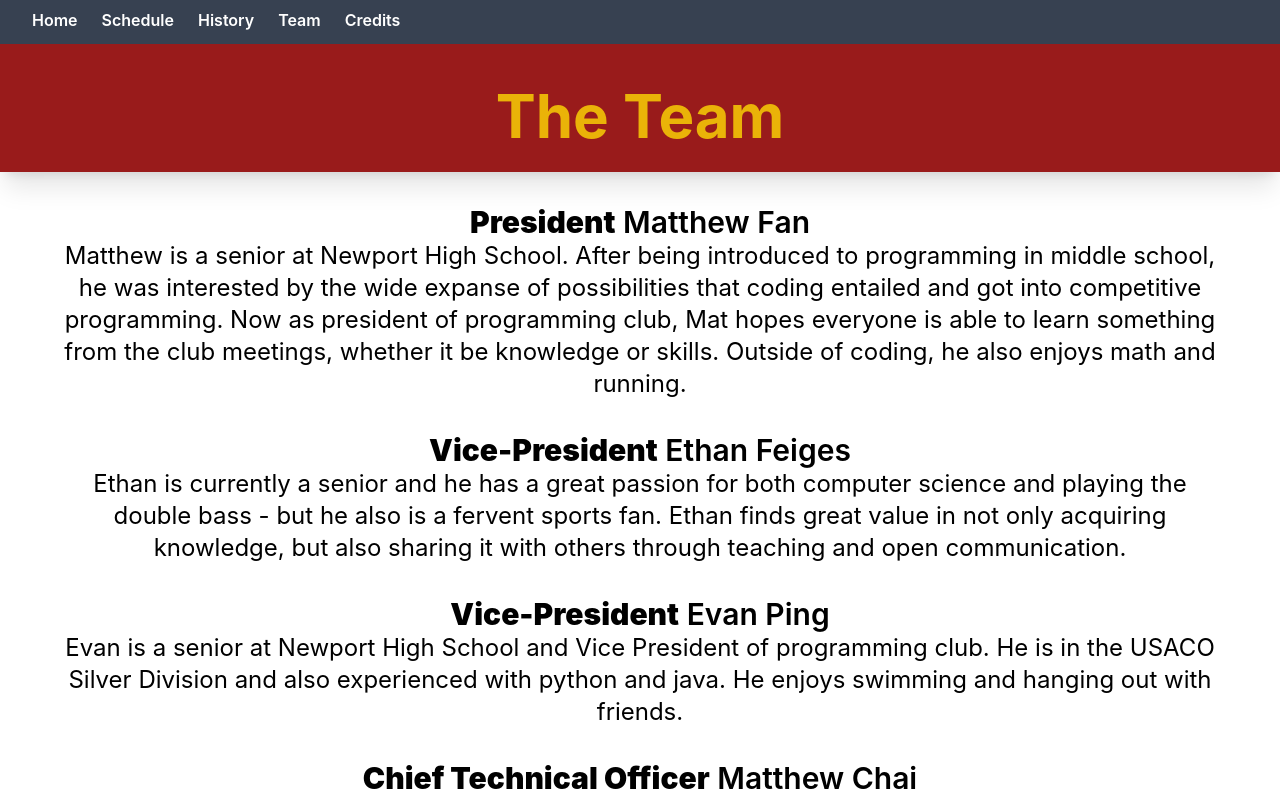
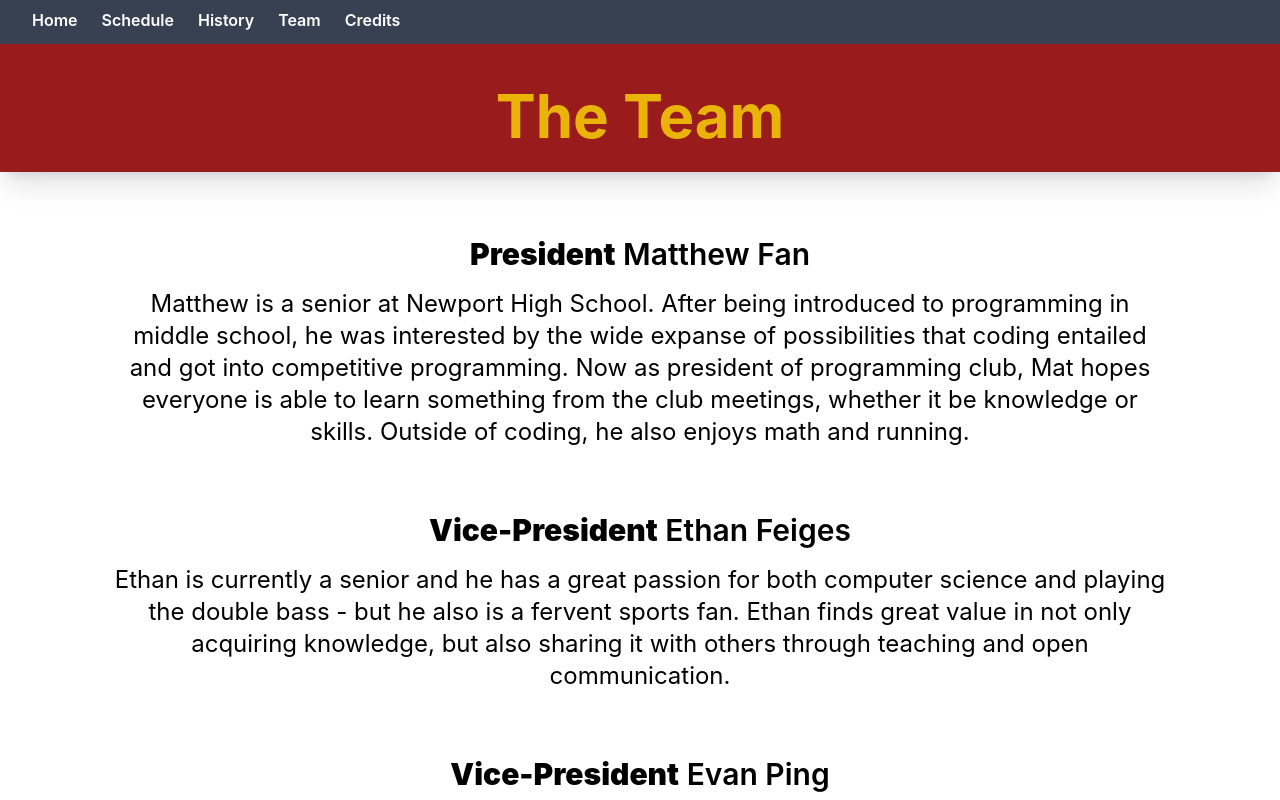
Before and after one commit to NHSCPC/nhscpc-new-website, a Next.js app: page /team in a window 1280 px wide. Shown: the top 800 px of the page. Built offline with nearby package versions, Linux system fonts and the light colour scheme.

Commit message:
Improved the readibility and look of the Team Page

```diff
--- a/pages/team.tsx
+++ b/pages/team.tsx
@@ -24,11 +24,11 @@ const History: NextPage = () => {
 	            {Leadership.map((content, index) => {
 		            return (
 			            <div key={content.key} className="m-8">
-							<article>
-								<h1 className="mx-8 text-center font-semibold text-3xl">
+							<article className="m-16">
+								<h1 className="m-4 text-center font-semibold text-3xl">
 									<strong>{content.title}</strong> {content.name}
 								</h1>
-								<p className="mx-8 text-2xl text-center">
+								<p className="m-4 text-2xl text-center">
 									{content.description}
 								</p>
 							</article>
```
